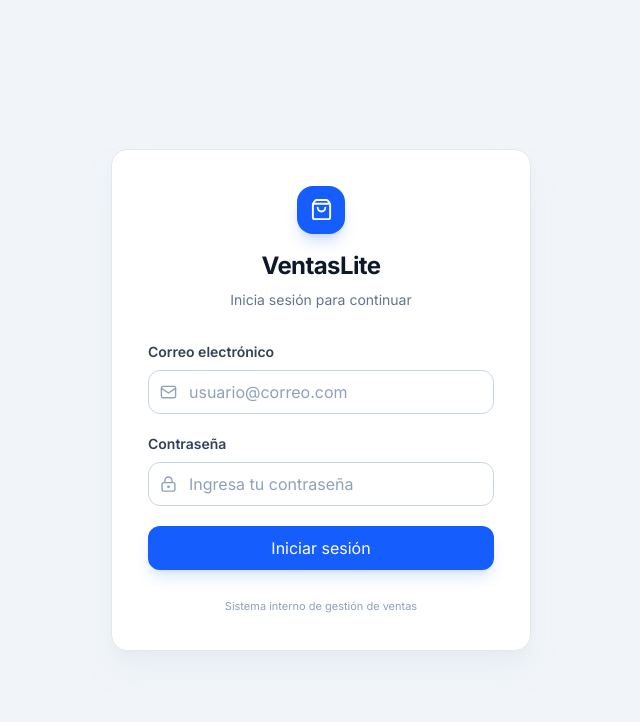
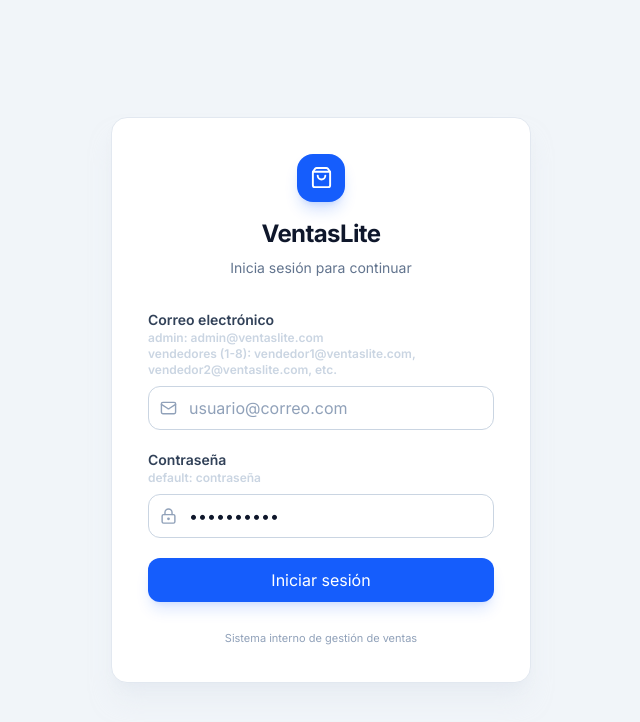
Before and after one commit to GenaroDominguez96/ventaslite-web, a React (Vite) app: page /login in a window 1280 px wide. Shown: the top 722 px of the page, without its empty margins (319-959 px from the left). Built offline with nearby package versions, Linux system fonts and the light colour scheme; no server answers.

Commit message:
Add copys to login page

```diff
--- a/src/pages/LoginPage.jsx
+++ b/src/pages/LoginPage.jsx
@@ -9,7 +9,7 @@ function LoginPage() {
   const location = useLocation()
 
   const [email, setEmail] = useState('')
-  const [password, setPassword] = useState('')
+  const [password, setPassword] = useState('contraseña')
   const [error, setError] = useState('')
   const [submitting, setSubmitting] = useState(false)
 
@@ -56,6 +56,8 @@ function LoginPage() {
           <div>
             <label htmlFor="email" className="mb-2 block text-sm font-semibold text-slate-700">
               Correo electrónico
+              <small className="block text-xs text-slate-300">admin: admin@ventaslite.com</small>
+              <small className="block text-xs text-slate-300">vendedores (1-8): vendedor1@ventaslite.com, vendedor2@ventaslite.com, etc.</small>
             </label>
             <div className="relative">
               <Mail size={17} className="pointer-events-none absolute left-3 top-1/2 -translate-y-1/2 text-slate-400" />
@@ -76,6 +78,7 @@ function LoginPage() {
           <div>
             <label htmlFor="password" className="mb-2 block text-sm font-semibold text-slate-700">
               Contraseña
+              <small className="block text-xs text-slate-300">default: contraseña</small>
             </label>
             <div className="relative">
               <LockKeyhole size={17} className="pointer-events-none absolute left-3 top-1/2 -translate-y-1/2 text-slate-400" />
```
